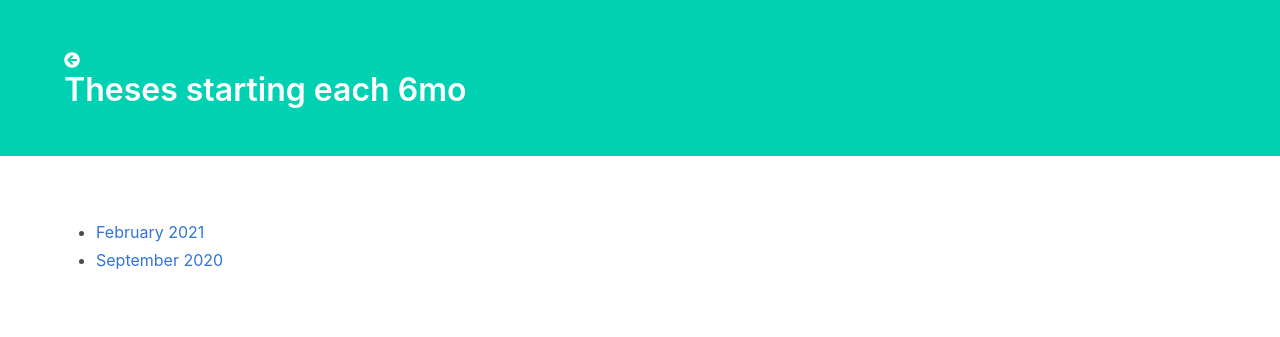
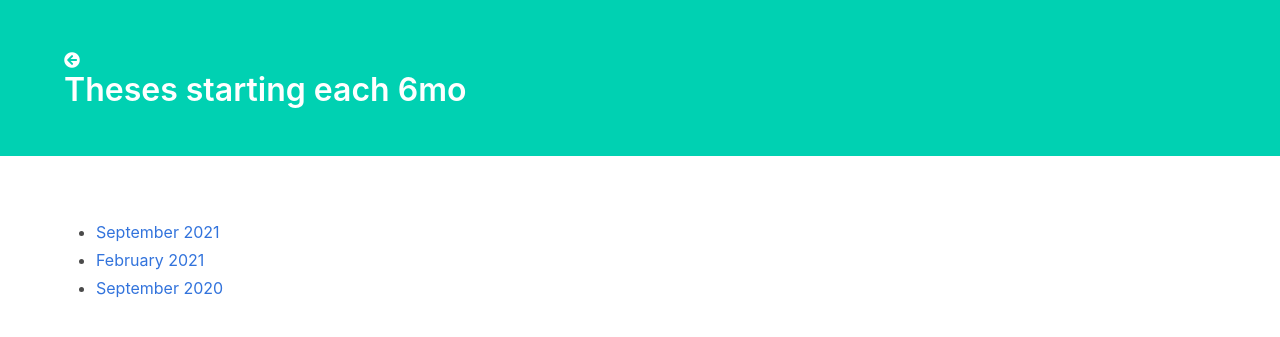
Before and after one commit to tudelft3d/geo2020, a Jekyll site: the page built from theses/index.md, in a window 1280 px wide. Shown: the top 337 px of the page. Built offline with Jekyll 4.4.1, drawn with Linux system fonts in a browser that asks for light colours; nearby versions of some CDN libraries.

Commit message:
theses/index.md

```diff
--- a/theses/index.md
+++ b/theses/index.md
@@ -5,5 +5,6 @@ permalink: /theses/
 ---
 
 
+- [September 2021]({{ "/theses/2021sep/" | prepend: site.baseurl }})
 - [February 2021]({{ "/theses/2021feb/" | prepend: site.baseurl }})
 - [September 2020]({{ "/theses/2020sep/" | prepend: site.baseurl }})
```
